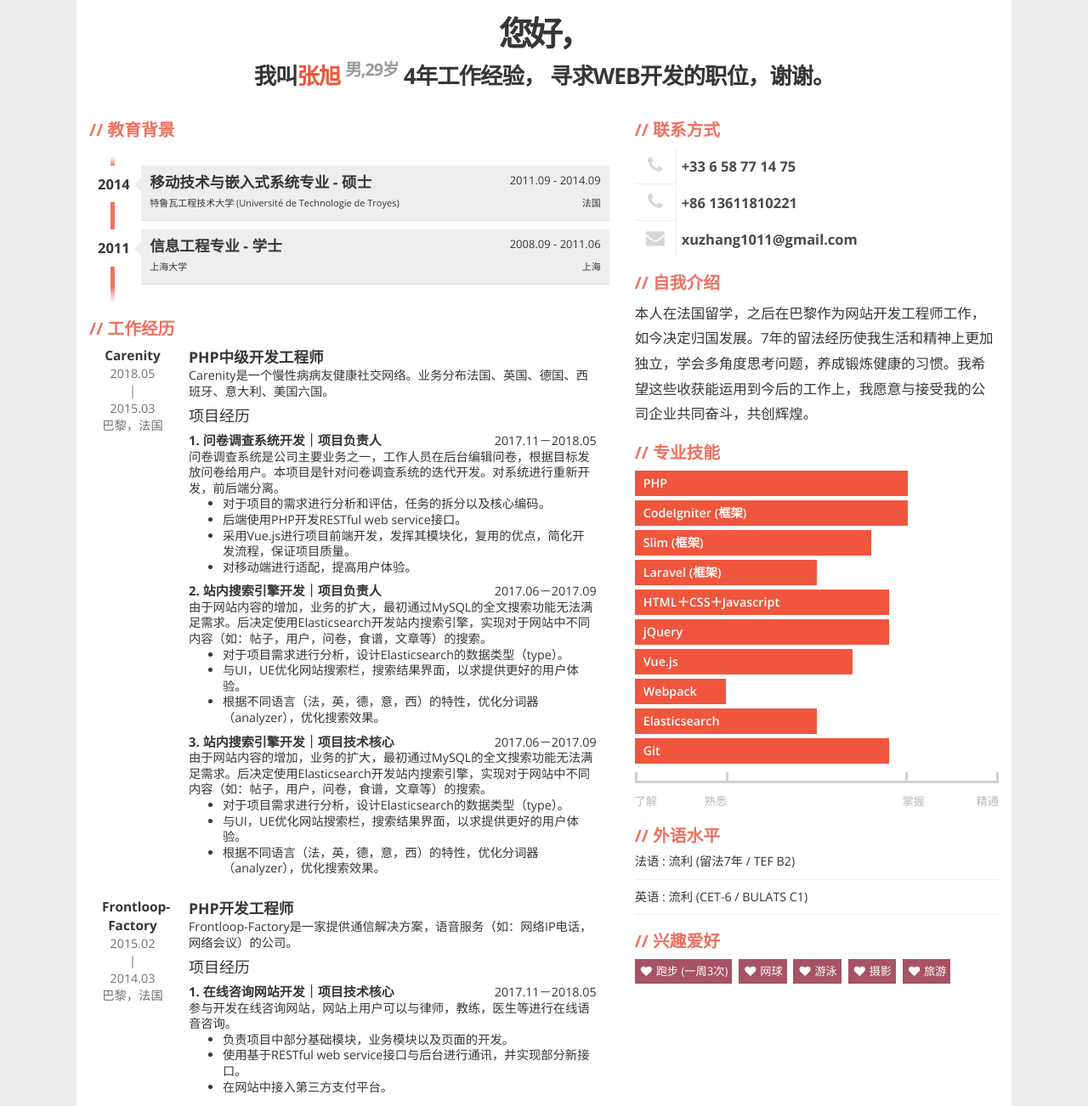
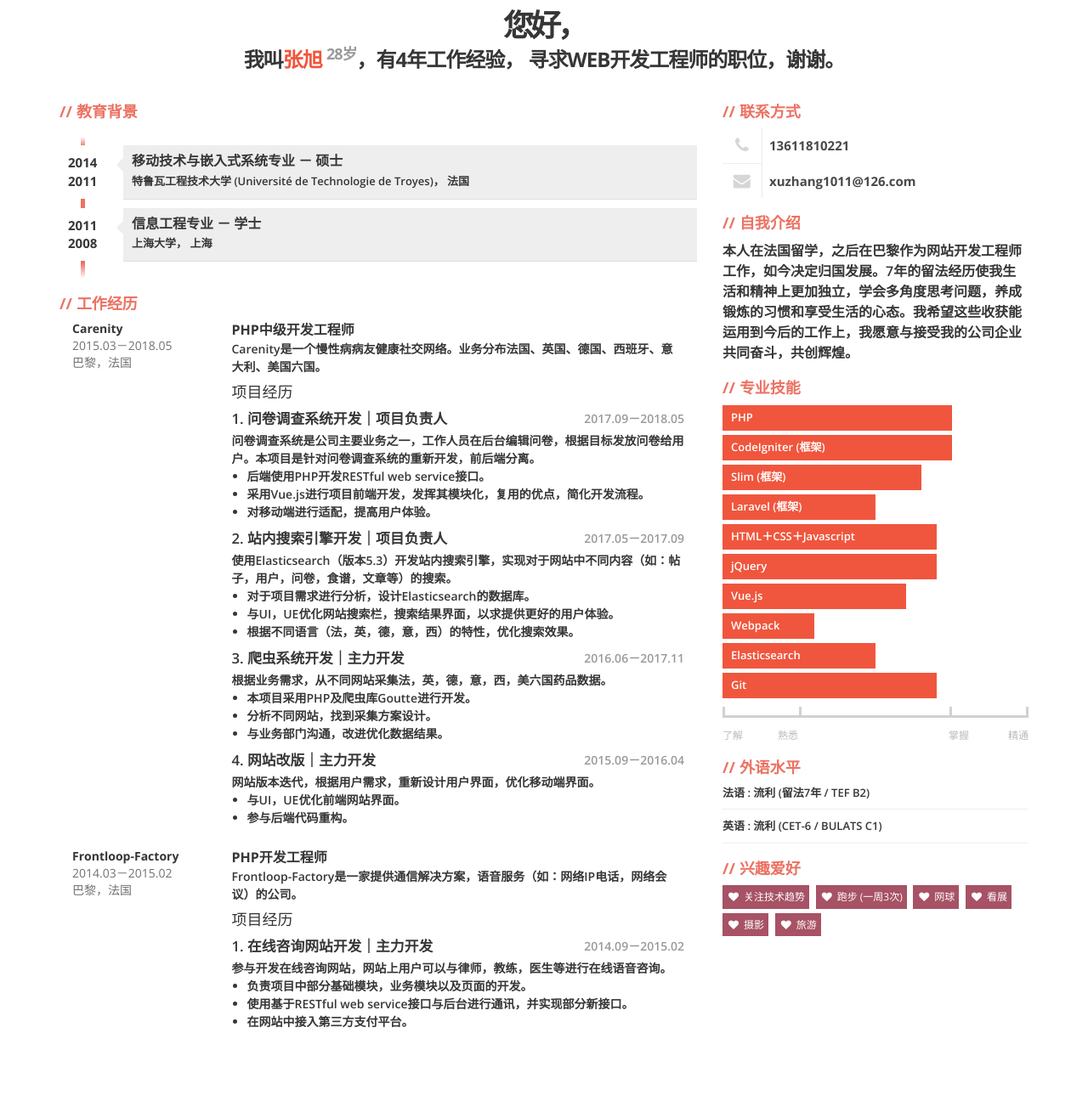
Before and after one commit to Harry35/Harry35.github.io, a plain HTML site: page index.html in a window 1280 px wide. Shown: the part 165-1467 px from the top of the page at 85% size. After the commit the page ends 1418 px from the top, so only its background shows below. Drawn offline with nearby package versions, Linux system fonts and the light colour scheme.

Commit message:
Modify CSS

```diff
--- a/css/main.css
+++ b/css/main.css
@@ -21,17 +21,16 @@ BODY
 body{
   font-family: 'Open Sans', Arial, Tahoma;
   font-weight: 400;
-  font-size: 1.1em;
+  font-size: 1em;
   color: #363636;
-  background: #ededed;
+  /*background: #ededed;*/
 }
 /*******************************************
 CONTAINER
 *******************************************/
 .container{
   margin-top: 80px;
-  margin-bottom: 80px;
-  padding-bottom: 20px;
+  margin-bottom: 15px;
   background: #fff;
 }
 /*******************************************
@@ -66,7 +65,7 @@ PHOTO (AVATAR)
   font-size: 1.5em;
   letter-spacing: -4px;
   font-weight: 800;
-  line-height: 1.8em;
+  line-height: 1.5em;
 }
 #text-header h1 span{
   color: #F0563D;
@@ -99,8 +98,9 @@ DEFAULT BOX
   margin-right: 5px;
 }
 .box p{
-  font-size: 1.5em;
-  line-height: 1.8em;
+  font-size: 1.4em;
+  line-height: 1.5em;
+  font-weight: 600;
 }
 /*******************************************
 EDUCATION
@@ -171,17 +171,9 @@ EDUCATION
   font-weight: 700;
 }
 #education .description p{
-  font-size: 1em;
+  font-size: 1.3em;
   margin-top: 5px;
   padding: 0;
-}
-#education .place{
-  float: right;
-}
-#education .date{
-  float: right;
-  font-size: 13px;
-  font-weight: 100;
 }
 /*******************************************
 EXPERIENCES
@@ -194,7 +186,7 @@ EXPERIENCES
   font-weight: bold;
 }
 .job .year{
-  font-size: 1.3em;
+  font-size: 14px;
   opacity: 0.7;
 }
 .job .profession{
@@ -202,19 +194,22 @@ EXPERIENCES
   font-weight: bold;
 }
 .job .description{
-  font-size: 1.3em;
-  line-height: 1.3em;
+  font-size: 1.4em;
+  line-height: 1.5em;
+  font-weight: 600;
 }
-.job .col-left {
-  text-align: center;
+.job .description .subtitle{
+  margin-top: 5px;
+  margin-bottom: 5px;
+  font-size: 1.2em;
 }
 .job .description .date{
   float: right;
+  opacity: 0.5;
+  font-size: 14px;
 }
-.job .description .title{
-  font-weight: bold;
-  font-size: 15px;
-  line-height: 15px;
+.job .description .list{
+  padding-left: 18px;
 }
 /*******************************************
 CONTACT
@@ -311,6 +306,9 @@ SKILLS
 .legend-right{
   text-align: right;
 }
+#about-description{
+  font-size: 16px;
+}
 /*******************************************
 LANGUAGES
 *******************************************/
@@ -319,6 +317,7 @@ LANGUAGES
   margin: 10px 0;
   padding-bottom: 10px;
   border-bottom: 1px solid #eee;
+  font-weight: 600;
 }
 #language-skills .skill .icons{
   width: 111px;
@@ -353,11 +352,6 @@ HOBBIES
 /*******************************************
 MEDIA
 *******************************************/
-@media (min-width: 1200px) {
-  .container {
-      width: 1100px;
-  }
-}
 @media (min-width: 500px) {
   #education .description{
     width: 85%;
--- a/index.html
+++ b/index.html
@@ -1,6 +1,6 @@
 
 <!DOCTYPE html>
-<html lang="ZH">
+<html lang="CN">
   <head>
     <meta charset="utf-8">
     <meta http-equiv="X-UA-Compatible" content="IE=edge,chrome=1" />
@@ -20,29 +20,29 @@
               <img src="img/avatar.jpg" alt="avatar">
             </div>
             <div id="text-header">
-              <h1>您好， <br> 我叫<span>张旭</span> <sup>男,29岁</sup> 4年工作经验， 寻求web开发的职位，谢谢。</h1>
+              <h1>您好， <br> 我叫<span>张旭</span> <sup>28岁</sup>，有4年工作经验， 寻求web开发工程师的职位，谢谢。</h1>
             </div>
           </div>
         </div>
       </div>
       <div class="row">
-        <div class="col-xs-12 col-sm-7">
+        <div class="col-xs-12 col-sm-8">
           <!-- EDUCATION -->
           <div class="box">
             <h2>教育背景</h2>
             <ul id="education" class="clearfix">
               <li>
-                <div class="year pull-left">2014</div>
+                <div class="year pull-left">2014  2011</div>
                 <div class="description pull-right">
-                  <h3>移动技术与嵌入式系统专业 - 硕士 <span class="date">2011.09 - 2014.09</span></h3>
-                  <p>特鲁瓦工程技术大学 (Université de Technologie de Troyes) <span class="place">法国</span></p>
+                  <h3>移动技术与嵌入式系统专业 － 硕士</h3>
+                  <p>特鲁瓦工程技术大学 (Université de Technologie de Troyes)， 法国</p>
                 </div>
               </li>
               <li>
-                <div class="year pull-left">2011</div>
+                <div class="year pull-left">2011  2008</div>
                 <div class="description pull-right">
-                  <h3>信息工程专业 - 学士 <span class="date">2008.09 - 2011.06</span></h3>
-                  <p>上海大学 <span class="place">上海</span></p>
+                  <h3>信息工程专业 － 学士</h3>
+                  <p>上海大学， 上海</p>
                 </div>
               </li>
             </ul>
@@ -51,61 +51,63 @@
           <div class="box">
             <h2>工作经历</h2>
             <div class="job clearfix">
-              <div class="col-xs-2 col-left">
+              <div class="col-xs-3">
                 <div class="where">Carenity</div>
-                <div class="year">2018.05</div>
-                <div class="year">|</div>
-                <div class="year">2015.03</div>
+                <div class="year">2015.03－2018.05</div>
                 <div class="year">巴黎，法国</div>
               </div>
-              <div class="col-xs-10">
+              <div class="col-xs-9">
                 <div class="profession">PHP中级开发工程师</div>
                 <div class="description">
                   Carenity是一个慢性病病友健康社交网络。业务分布法国、英国、德国、西班牙、意大利、美国六国。
                   <h4>项目经历</h4>
-                  <span class="title">1. 问卷调查系统开发｜项目负责人</span> <span class="date">2017.11－2018.05</span>
-                  <br/>问卷调查系统是公司主要业务之一，工作人员在后台编辑问卷，根据目标发放问卷给用户。本项目是针对问卷调查系统的迭代开发。对系统进行重新开发，前后端分离。
-                  <ul>
-                    <li>对于项目的需求进行分析和评估，任务的拆分以及核心编码。</li>
+                  <div class="subtitle">1. 问卷调查系统开发｜项目负责人 <span class="date">2017.09－2018.05</span></div>
+                  问卷调查系统是公司主要业务之一，工作人员在后台编辑问卷，根据目标发放问卷给用户。本项目是针对问卷调查系统的重新开发，前后端分离。
+                  <ul class="list">
                     <li>后端使用PHP开发RESTful web service接口。</li>
-                    <li>采用Vue.js进行项目前端开发，发挥其模块化，复用的优点，简化开发流程，保证项目质量。</li>
+                    <li>采用Vue.js进行项目前端开发，发挥其模块化，复用的优点，简化开发流程。</li>
                     <li>对移动端进行适配，提高用户体验。</li>
                   </ul>
 
-                  <span class="title">2. 站内搜索引擎开发｜项目负责人</span> <span class="date">2017.06－2017.09</span>
-                  <br/>由于网站内容的增加，业务的扩大，最初通过MySQL的全文搜索功能无法满足需求。后决定使用Elasticsearch开发站内搜索引擎，实现对于网站中不同内容（如：帖子，用户，问卷，食谱，文章等）的搜索。
-                  <ul>
-                    <li>对于项目需求进行分析，设计Elasticsearch的数据类型（type）。</li>
+                  <div class="subtitle">2. 站内搜索引擎开发｜项目负责人 <span class="date">2017.05－2017.09</span></div>
+                  使用Elasticsearch（版本5.3）开发站内搜索引擎，实现对于网站中不同内容（如：帖子，用户，问卷，食谱，文章等）的搜索。
+                  <ul class="list">
+                    <li>对于项目需求进行分析，设计Elasticsearch的数据库。</li>
                     <li>与UI，UE优化网站搜索栏，搜索结果界面，以求提供更好的用户体验。</li>
-                    <li>根据不同语言（法，英，德，意，西）的特性，优化分词器（analyzer），优化搜索效果。</li>
+                    <li>根据不同语言（法，英，德，意，西）的特性，优化搜索效果。</li>
                   </ul>
 
-                  <span class="title">3. 站内搜索引擎开发｜项目技术核心</span> <span class="date">2017.06－2017.09</span>
-                  <br/>由于网站内容的增加，业务的扩大，最初通过MySQL的全文搜索功能无法满足需求。后决定使用Elasticsearch开发站内搜索引擎，实现对于网站中不同内容（如：帖子，用户，问卷，食谱，文章等）的搜索。
-                  <ul>
-                    <li>对于项目需求进行分析，设计Elasticsearch的数据类型（type）。</li>
-                    <li>与UI，UE优化网站搜索栏，搜索结果界面，以求提供更好的用户体验。</li>
-                    <li>根据不同语言（法，英，德，意，西）的特性，优化分词器（analyzer），优化搜索效果。</li>
+                  <div class="subtitle">3. 爬虫系统开发｜主力开发 <span class="date">2016.06－2017.11</span></div>
+                  根据业务需求，从不同网站采集法，英，德，意，西，美六国药品数据。
+                  <ul class="list">
+                    <li>本项目采用PHP及爬虫库Goutte进行开发。</li>
+                    <li>分析不同网站，找到采集方案设计。</li>
+                    <li>与业务部门沟通，改进优化数据结果。</li>
+                  </ul>
+
+                  <div class="subtitle">4. 网站改版｜主力开发 <span class="date">2015.09－2016.04</span></div>
+                  网站版本迭代，根据用户需求，重新设计用户界面，优化移动端界面。
+                  <ul class="list">
+                    <li>与UI，UE优化前端网站界面。</li>
+                    <li>参与后端代码重构。</li>
                   </ul>
                 </div>
               </div>
             </div>
             <div class="job clearfix">
-              <div class="col-xs-2 col-left">
+              <div class="col-xs-3">
                 <div class="where">Frontloop-Factory</div>
-                <div class="year">2015.02</div>
-                <div class="year">|</div>
-                <div class="year">2014.03</div>
+                <div class="year">2014.03－2015.02</div>
                 <div class="year">巴黎，法国</div>
               </div>
-              <div class="col-xs-10">
+              <div class="col-xs-9">
                 <div class="profession">PHP开发工程师</div>
                 <div class="description">
-                  Frontloop-Factory是一家提供通信解决方案，语音服务（如：网络IP电话，网络会议）的公司。
-                  <h4>项目经历</h4>
-                  <span class="title">1. 在线咨询网站开发｜项目技术核心</span> <span class="date">2017.11－2018.05</span>
-                  <br/>参与开发在线咨询网站，网站上用户可以与律师，教练，医生等进行在线语音咨询。
-                  <ul>
+                Frontloop-Factory是一家提供通信解决方案，语音服务（如：网络IP电话，网络会议）的公司。
+                <h4>项目经历</h4>
+                <div class="subtitle">1. 在线咨询网站开发｜主力开发 <span class="date">2014.09－2015.02</span></div>
+                  参与开发在线咨询网站，网站上用户可以与律师，教练，医生等进行在线语音咨询。
+                  <ul class="list">
                     <li>负责项目中部分基础模块，业务模块以及页面的开发。</li>
                     <li>使用基于RESTful web service接口与后台进行通讯，并实现部分新接口。</li>
                     <li>在网站中接入第三方支付平台。</li>
@@ -115,27 +117,23 @@
             </div>
           </div>
         </div>
-        <div class="col-xs-12 col-sm-5">
+        <div class="col-xs-12 col-sm-4">
           <!-- CONTACT -->
           <div class="box clearfix">
             <h2>联系方式</h2>
             <div class="contact-item">
               <div class="icon pull-left text-center"><span class="fa fa-phone fa-fw"></span></div>
-              <div class="title only pull-right">+33 6 58 77 14 75</div>
-            </div>
-            <div class="contact-item">
-              <div class="icon pull-left text-center"><span class="fa fa-phone fa-fw"></span></div>
-              <div class="title only pull-right">+86 13611810221</div>
+              <div class="title only pull-right">13611810221</div>
             </div>
             <div class="contact-item">
               <div class="icon pull-left text-center"><span class="fa fa-envelope fa-fw"></span></div>
-              <div class="title only pull-right">xuzhang1011@gmail.com</div>
+              <div class="title only pull-right">xuzhang1011@126.com</div>
             </div>
           </div>
           <!-- ABOUT ME -->
           <div class="box">
             <h2>自我介绍</h2>
-            <p>本人在法国留学，之后在巴黎作为网站开发工程师工作，如今决定归国发展。7年的留法经历使我生活和精神上更加独立，学会多角度思考问题，养成锻炼健康的习惯。我希望这些收获能运用到今后的工作上，我愿意与接受我的公司企业共同奋斗，共创辉煌。</p>
+            <p id="about-description">本人在法国留学，之后在巴黎作为网站开发工程师工作，如今决定归国发展。7年的留法经历使我生活和精神上更加独立，学会多角度思考问题，养成锻炼的习惯和享受生活的心态。我希望这些收获能运用到今后的工作上，我愿意与接受我的公司企业共同奋斗，共创辉煌。</p>
           </div>
           <!-- SKILLS -->
           <div class="box">
@@ -148,7 +146,7 @@
               <div class="item-skills" data-percent="0.70">HTML＋CSS＋Javascript</div>
               <div class="item-skills" data-percent="0.70">jQuery</div>
               <div class="item-skills" data-percent="0.60">Vue.js</div>
-              <div class="item-skills" data-percent="0.25">Webpack</div>
+              <div class="item-skills" data-percent="0.30">Webpack</div>
               <div class="item-skills" data-percent="0.50">Elasticsearch</div>
               <div class="item-skills" data-percent="0.70">Git</div>
               <div class="skills-legend clearfix">
@@ -170,9 +168,10 @@
           <!-- HOBBIES -->
           <div class="box">
             <h2>兴趣爱好</h2>
+            <div class="hobby">关注技术趋势</div>
             <div class="hobby">跑步 (一周3次)</div>
             <div class="hobby">网球</div>
-            <div class="hobby">游泳</div>
+            <div class="hobby">看展</div>
             <div class="hobby">摄影</div>
             <div class="hobby">旅游</div>
           </div>
```
Also changed, not shown: 2 other files.
